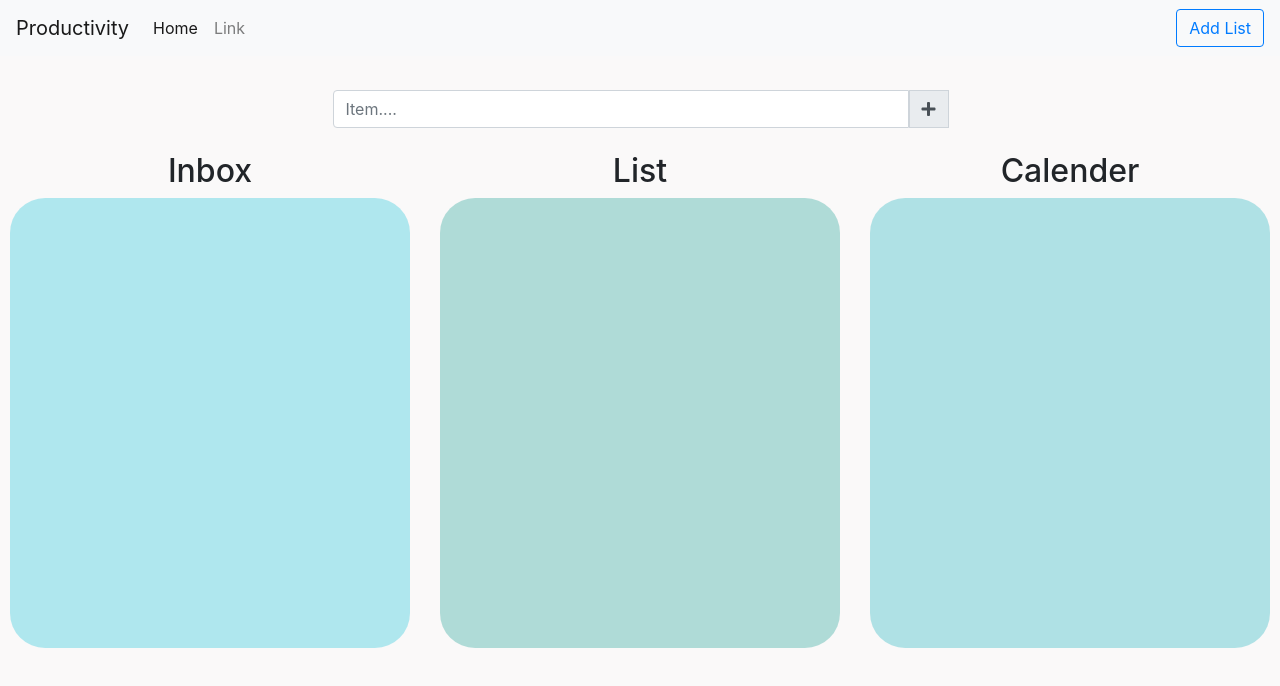
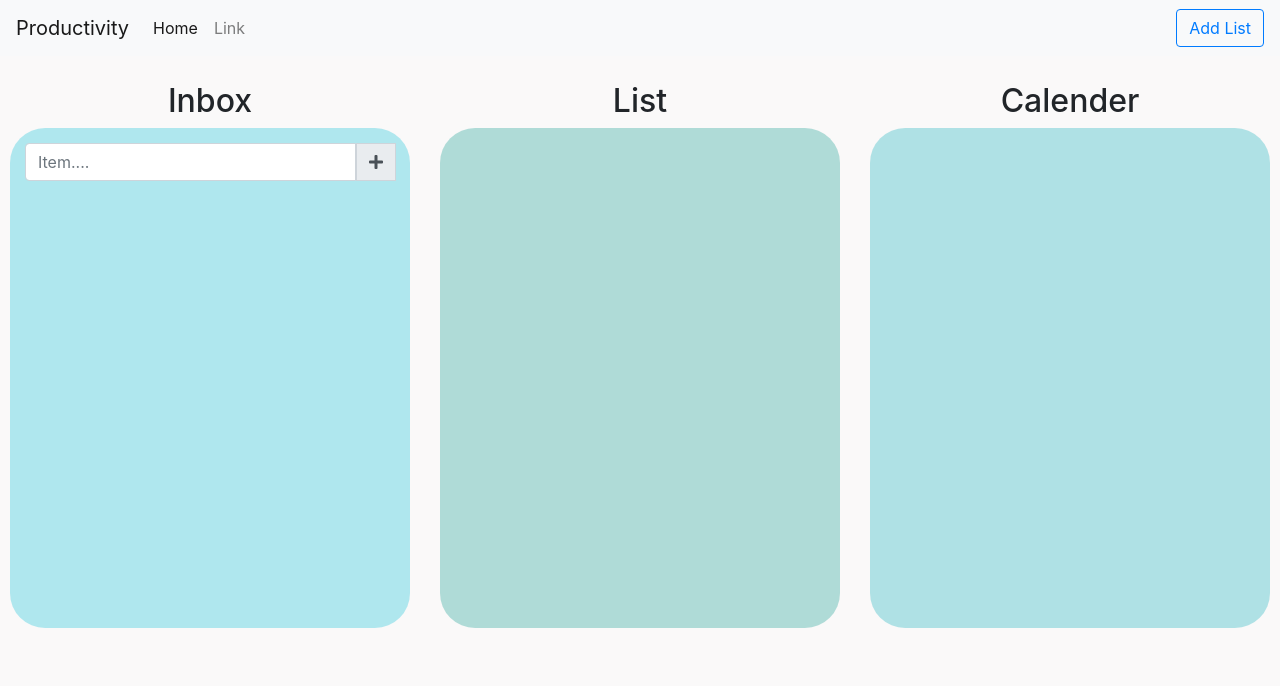
Before and after one commit to Abdelmajeed-Shaheen/Productivity, a React (Create React App) app: page / in a window 1280 px wide. Shown: the top 686 px of the page. Built offline with nearby package versions, Linux system fonts and the light colour scheme.

Commit message:
entry inside inbox

```diff
--- a/src/App.css
+++ b/src/App.css
@@ -1,13 +1,13 @@
 .inboxdiv {
-    height: 450px;
+    height: 500px;
     background-color: rgba(0, 188, 212, 0.3);
-    overflow-y: auto;
+    overflow-y: none;
     padding: 10px 10px 10px 10px;
     border-radius: 35px;
 }
 
 .listdiv {
-    height: 450px;
+    height: 500px;
     background-color: rgba(0, 150, 136, 0.3);
     overflow-y: auto;
     padding: 10px 10px 10px 10px;
@@ -15,7 +15,7 @@
 }
 
 .calenderdiv {
-    height: 450px;
+    height: 500px;
     background-color: rgba(3, 169, 181, 0.3);
     overflow-y: auto;
     padding: 10px 10px 10px 10px;
--- a/src/components/Main.js
+++ b/src/components/Main.js
@@ -11,11 +11,6 @@ const Main = (props)=>{
         <>
         <Header/>
         <div  className="maindiv">
-            <div className="row my-4">
-                <div className="col-md-3"></div>
-                <div className="col-md-6"><ItemInput/></div>
-                <div className="col-md-3"></div>
-            </div>
             <div className = "row mt-3">
                 <div className="col-md-4">
                     <Inbox/>
--- a/src/components/lists/Inbox.js
+++ b/src/components/lists/Inbox.js
@@ -1,13 +1,20 @@
 import React from "react";
 import { connect } from "react-redux";
 import Item from "./Item";
+import ItemInput from "../forms/ItemInput";
 
 const Inbox = ({ inboxitems }) => {
   const inboxlist = inboxitems.map((item) => <Item item={item} />);
   return (
     <>
       <h2 className="text-center">Inbox</h2>
-      <div className="inboxdiv">{inboxlist}</div>
+
+      <div className="inboxdiv">
+        <div style={{padding:"5px"}}>
+      <ItemInput/></div>
+      <div style={{overflowY:"auto",height:"420px",padding:"5px"}}>
+         {inboxlist}</div>
+         </div>
     </>
   );
 };
```
